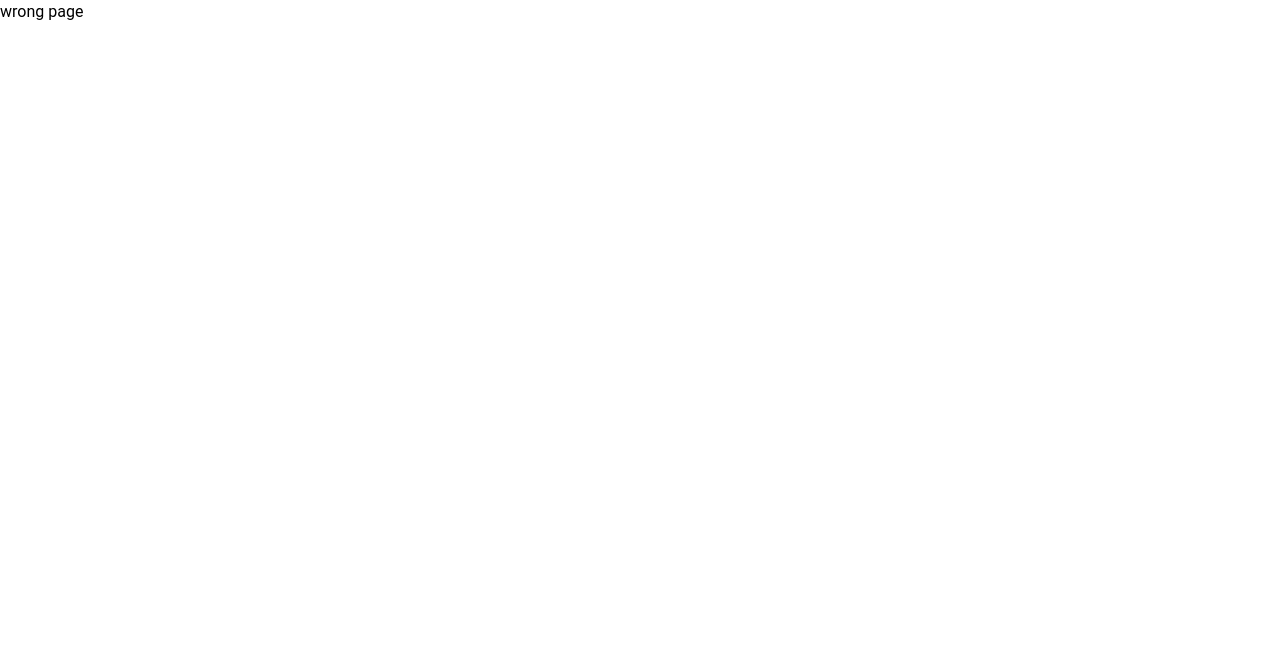
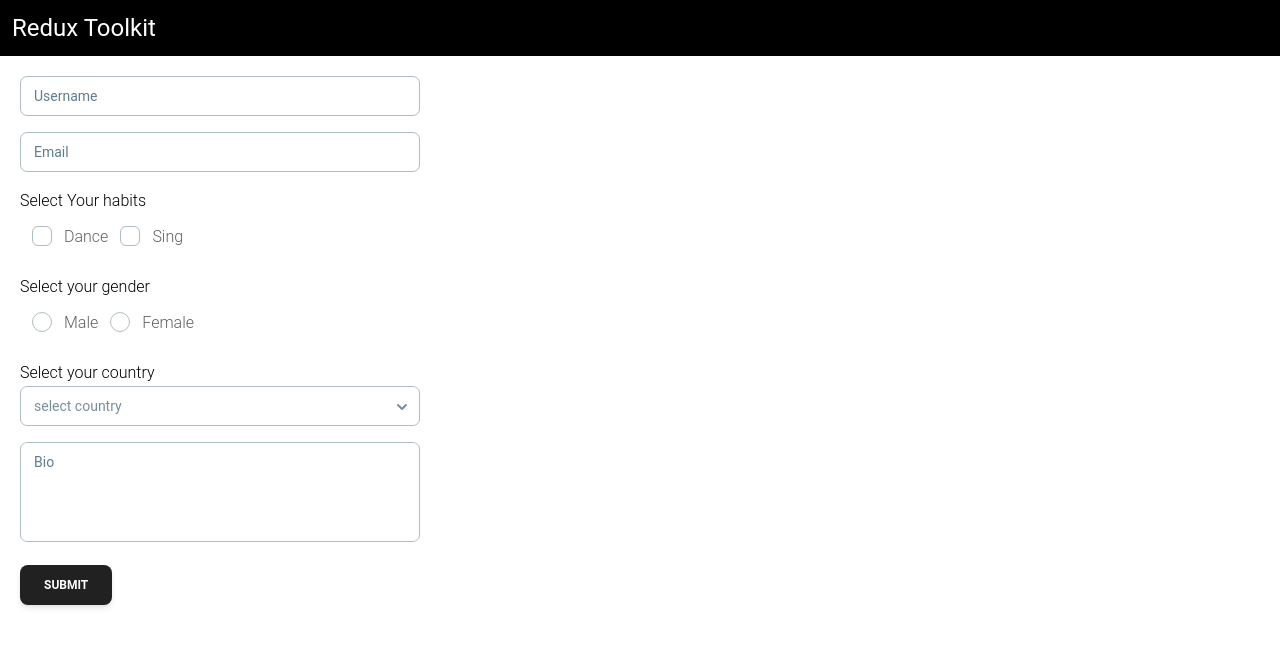
Before and after one commit to suren79thapa/reactlearn, a React (Vite) app: page /add-form in a window 1280 px wide. Shown: the top 646 px of the page. Built offline with nearby package versions, Linux system fonts and the light colour scheme.

Commit message:
learned half

```diff
--- a/package.json
+++ b/package.json
@@ -14,12 +14,14 @@
     "@reduxjs/toolkit": "^2.8.2",
     "@tailwindcss/vite": "^4.1.11",
     "axios": "^1.11.0",
+    "formik": "^2.4.6",
     "react": "^19.1.0",
     "react-dom": "^19.1.0",
     "react-redux": "^9.2.0",
     "react-router": "^7.7.1",
     "react-router-dom": "^7.7.1",
-    "tailwindcss": "^4.1.11"
+    "tailwindcss": "^4.1.11",
+    "yup": "^1.6.1"
   },
   "devDependencies": {
     "@eslint/js": "^9.30.1",
--- a/src/features/users/UserAddForm.jsx
+++ b/src/features/users/UserAddForm.jsx
@@ -1,5 +1,112 @@
-import React from "react";
+import { useDispatch } from "react-redux";
+import * as Yup from "yup";
+import { addUser } from "./userSlice.js";
+import { nanoid } from "@reduxjs/toolkit";
+import { useNavigate } from "react-router";
+import { Formik } from "formik";
+import {
+  Button,
+  Checkbox,
+  Input,
+  Option,
+  Radio,
+  Select,
+  Textarea,
+  Typography,
+} from "@material-tailwind/react";
+
+export const valSchema = Yup.object({
+  username: Yup.string().min(5).max(200).required(),
+  email: Yup.string().email().required(),
+  habits: Yup.array().min(1).required(),
+  gender: Yup.string().required(),
+  country: Yup.string().required(),
+  bio: Yup.string().min(5).max(500).required(),
+});
 
 export default function UserAddForm() {
-  return <div></div>;
+  const dispatch = useDispatch();
+  const nav = useNavigate();
+
+  return (
+    <div className="p-5">
+      <Formik
+        initialValues={{
+          username: "",
+          email: "",
+          habits: [],
+          gender: "",
+          country: "",
+          bio: "",
+        }}
+        onSubmit={(val) => {
+          dispatch(addUser({ ...val, id: nanoid() }));
+          // nav(-1);
+          // console.log(val);
+        }}
+      >
+        {({ handleChange, handleSubmit, values }) => (
+          <form onSubmit={handleSubmit} className="max-w-[400px] space-y-4">
+            <div>
+              <Input onChange={handleChange} label="Username" name="username" />
+            </div>
+            <div>
+              <Input
+                onChange={handleChange}
+                label="Email"
+                name="email"
+                type="email"
+              />
+            </div>
+            <div>
+              <Typography>Select Your habits</Typography>
+              <Checkbox
+                onChange={handleChange}
+                label="Dance"
+                value={"dance"}
+                name="habits"
+              />
+              <Checkbox
+                onChange={handleChange}
+                label="Sing"
+                value={"sing"}
+                name="habits"
+              />
+            </div>
+            <div>
+              <Typography>Select your gender</Typography>
+              <Radio
+                onChange={handleChange}
+                label="Male"
+                value={"male"}
+                name="gender"
+              />
+              <Radio
+                onChange={handleChange}
+                label="Female"
+                value={"female"}
+                name="gender"
+              />
+            </div>
+            <div>
+              <Typography>Select your country</Typography>
+              <Select label="select country" name="country">
+                <Option value="nepal">Nepal</Option>
+                <Option value="india">India</Option>
+                <Option value="china">china</Option>
+              </Select>
+            </div>
+            <div>
+              <Textarea
+                label="Bio"
+                name="bio"
+                onChange={handleChange}
+              ></Textarea>
+            </div>
+            <Button type="submit">Submit</Button>
+          </form>
+        )}
+      </Formik>
+    </div>
+  );
 }
--- a/src/features/users/UserList.jsx
+++ b/src/features/users/UserList.jsx
@@ -6,17 +6,10 @@ import { addUser } from "./userSlice";
 
 export default function UserList() {
   const { users } = useSelector((state) => state.userSlice);
-  const dispatch = useDispatch();
+
   return (
     <div className="p-5">
-      <Button
-        onClick={() => dispatch(addUser(Math.floor(Math.random() * 100 + 1)))}
-      >
-        Add value
-      </Button>
-      {users.map((i, k) => {
-        return <h1 key={k}>{i}</h1>;
-      })}
+      <h1>hello jee</h1>
     </div>
   );
 }
--- a/src/features/users/userSlice.js
+++ b/src/features/users/userSlice.js
@@ -2,7 +2,7 @@ import { createSlice } from "@reduxjs/toolkit";
 
 export const userSlice = createSlice({
   name: "userSlice",
-  initialState: { users: [11, 22, 33, 44] },
+  initialState: { users: [] },
   reducers: {
     addUser: (state, action) => {
       state.users.push(action.payload);
```
Also changed, not shown: src/App.jsx (+5 -3 lines), 1 other file (tests, documents, lock files or other folders).
